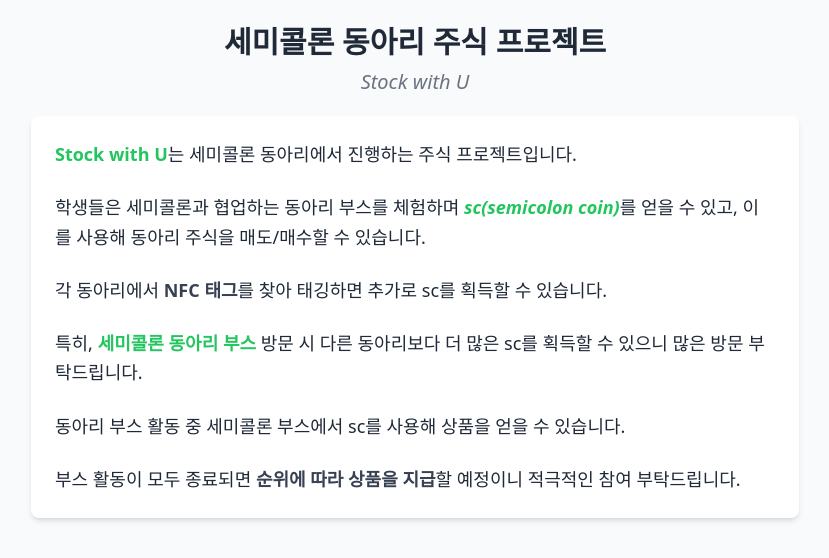
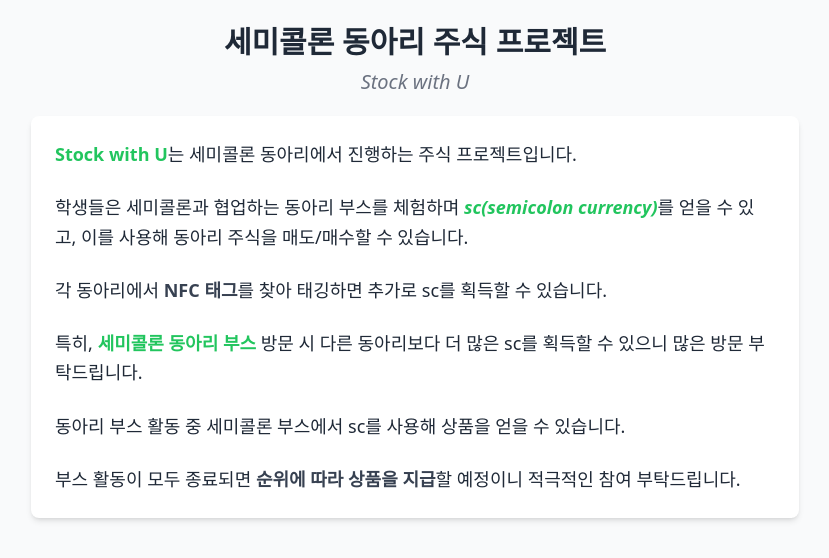
Before and after one commit to taehyun0411/clubbooth, a Django app: template templates/explanation.html in a window 1280 px wide. Shown: the part 73-631 px from the top of the page, without its empty margins (225-1054 px from the left). Run offline with Django 4.2, Linux system fonts and the light colour scheme; the template is opened without the code that fills it, so the values that code supplies are empty; some libraries are stand-ins or nearby versions.

Commit message:
sc 설명 semicolon currency로 바꿈

```diff
--- a/templates/explanation.html
+++ b/templates/explanation.html
@@ -45,7 +45,7 @@
                 <span class="font-semibold text-green-500">Stock with U</span>는 세미콜론 동아리에서 진행하는 주식 프로젝트입니다.
             </p>
             <p class="text-lg leading-relaxed">
-                학생들은 세미콜론과 협업하는 동아리 부스를 체험하며 <span class="text-green-500 font-semibold italic">sc(semicolon coin)</span>를 얻을 수 있고, 이를 사용해 동아리 주식을 <span onclick="changeText(this)">매도/매수</span>할 수 있습니다.
+                학생들은 세미콜론과 협업하는 동아리 부스를 체험하며 <span class="text-green-500 font-semibold italic">sc(semicolon currency)</span>를 얻을 수 있고, 이를 사용해 동아리 주식을 <span onclick="changeText(this)">매도/매수</span>할 수 있습니다.
             </p>
             <p class="text-lg leading-relaxed">
                 각 동아리에서 <span class="font-bold text-gray-700">NFC 태그</span>를 찾아 태깅하면 추가로 sc를 획득할 수 있습니다.
```
